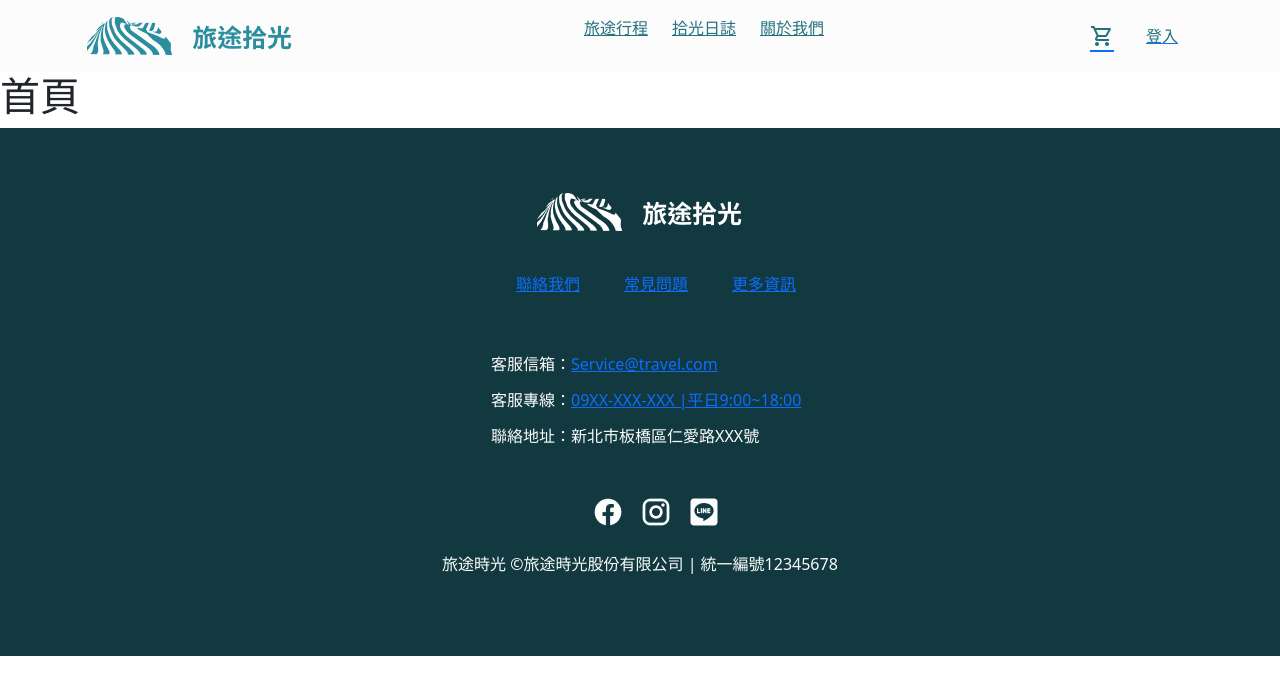
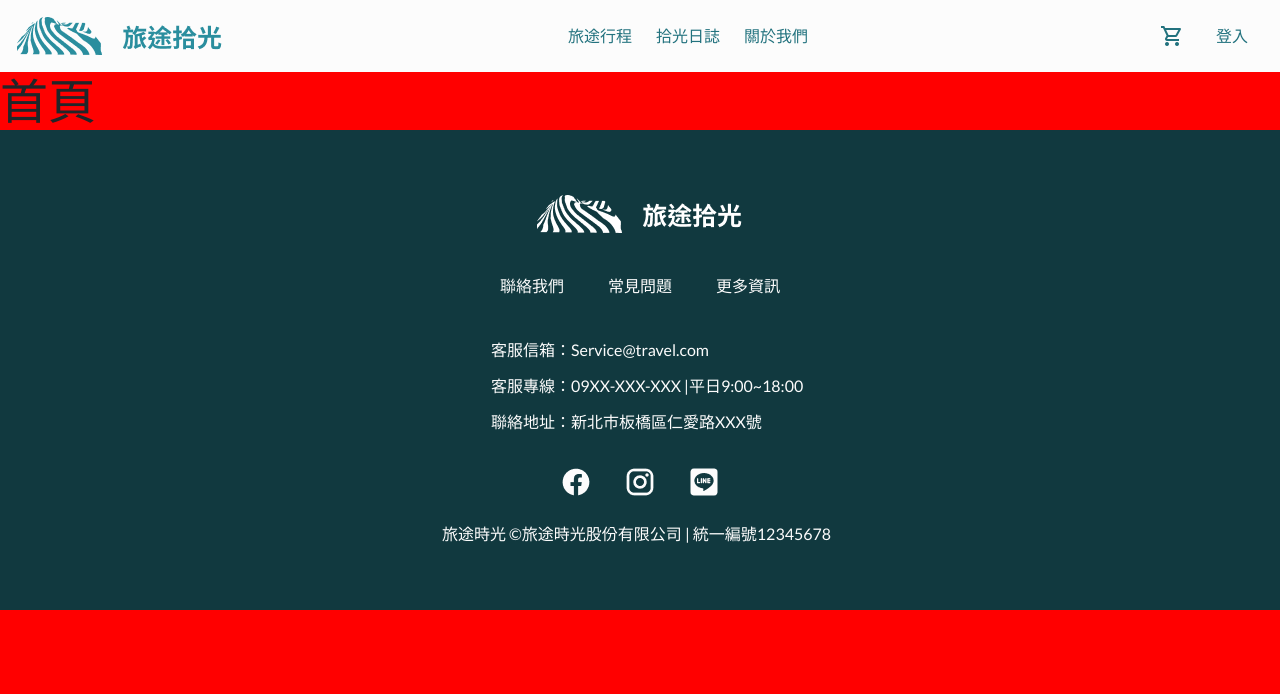
Before and after one commit to j-Chuang/2024_ReactProject_B-5, a React (Vite) app: page / in a window 1280 px wide. Shown: the top 694 px of the page. Built offline with nearby package versions, Linux system fonts and the light colour scheme.

Commit message:
初步改React+Router ( 5個頁面 )

```diff
--- a/index.html
+++ b/index.html
@@ -5,7 +5,6 @@
     <meta name="viewport" content="width=device-width, initial-scale=1.0" />
     <title>2024_ReactProject_B-5</title>
 
-    <link rel="stylesheet" href="./src/scss/all.scss">
     <!-- <style>
       body {
         background-color: #e3f2f9;
--- a/src/main.jsx
+++ b/src/main.jsx
@@ -2,8 +2,8 @@ import { StrictMode } from 'react'
 import { createRoot } from 'react-dom/client'
 import { RouterProvider } from 'react-router-dom';
 import router from './router';
-import 'bootstrap';
-import 'bootstrap/dist/css/bootstrap.min.css';
+// import 'bootstrap';
+// import 'bootstrap/dist/css/bootstrap.min.css';
 import './scss/all.scss';
 
 createRoot(document.getElementById('root')).render(
--- a/src/pages/TourList.jsx
+++ b/src/pages/TourList.jsx
@@ -13,7 +13,7 @@ export default function TourList () {
         </div>
       </div>
       <main className="bg-primary-000">
-        <div className="container my-10">
+        <div className="container py-10">
           <div className="row">
             <section className="filters col-md-3 bg-grey-000 p-4">
               <div className="mb-5">
--- a/src/scss/all.scss
+++ b/src/scss/all.scss
@@ -2,7 +2,7 @@
 @import url("https://fonts.googleapis.com/css2?family=Material+Symbols+Outlined");
 
 @import "bootstrap/scss/functions";
-@import "./helpers/variables";
+@import "/src/scss/helpers/variables";
 @import "bootstrap/scss/bootstrap";
 
 @import "/src/scss/helpers/mixins";
--- a/src/scss/base/_base.scss
+++ b/src/scss/base/_base.scss
@@ -5,7 +5,7 @@ body {
 
 a {
   display: inline-block;
-  text-decoration: none;
+  text-decoration: none !important;
   color: inherit;
   transition: opacity 0.5s;
 }
@@ -29,3 +29,7 @@ ul {
   padding: 0;
   margin: 0;
 }
+
+body {
+  background: red !important;
+}
--- a/src/scss/pages/_tourList.scss
+++ b/src/scss/pages/_tourList.scss
@@ -2,13 +2,16 @@
   background-image: url(/img/Rectangle\ 45.png);
   height: 680px;
   background-position: center;
+  background-size: cover;
 }
 .banner-content {
   max-width: 432px;
   padding-top: 279px;
   padding-bottom: 279px;
 }
-
+.filters {
+  align-self: flex-start;
+}
 .card {
   height: 489px;
   border-radius: 8px;
```
